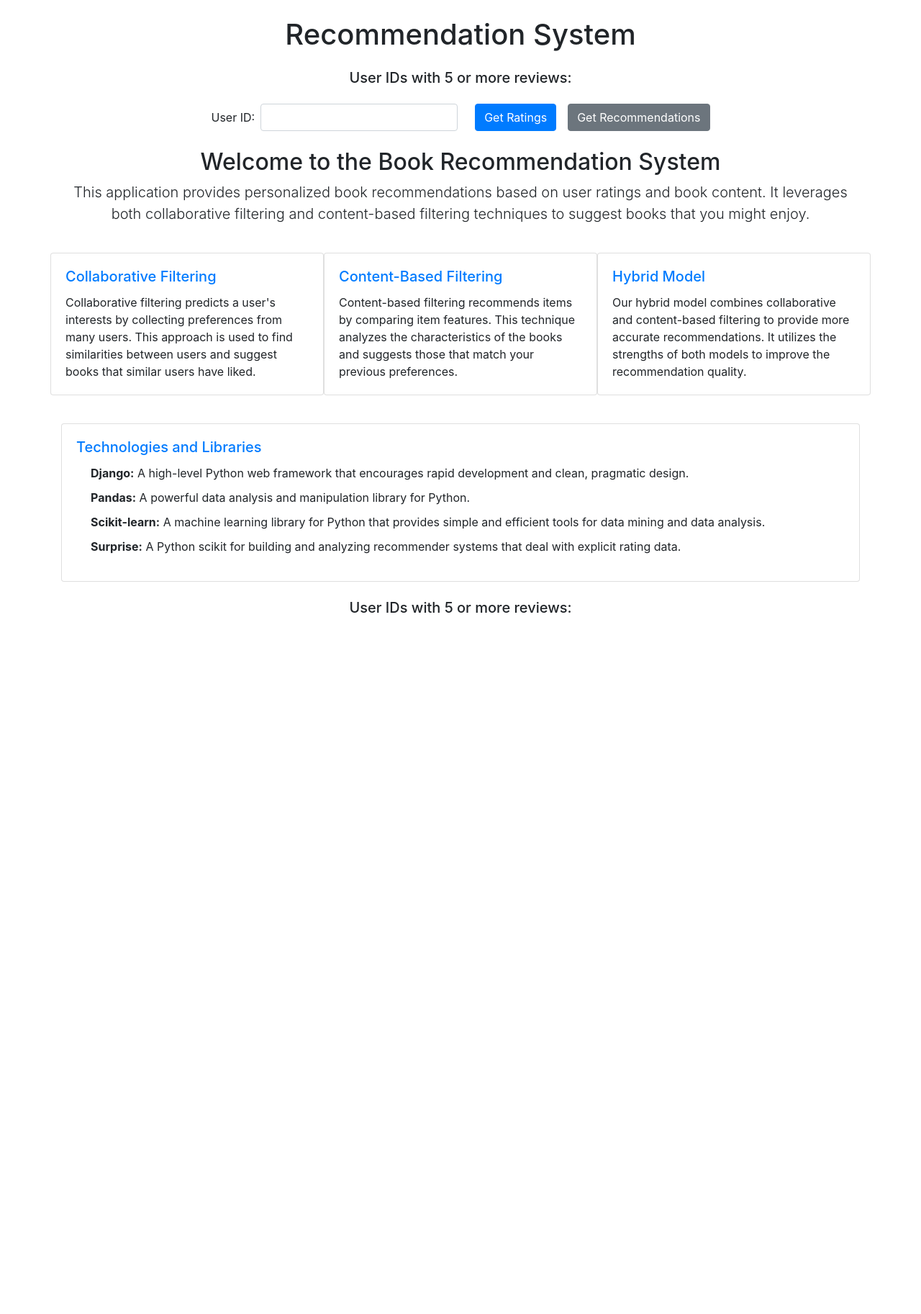
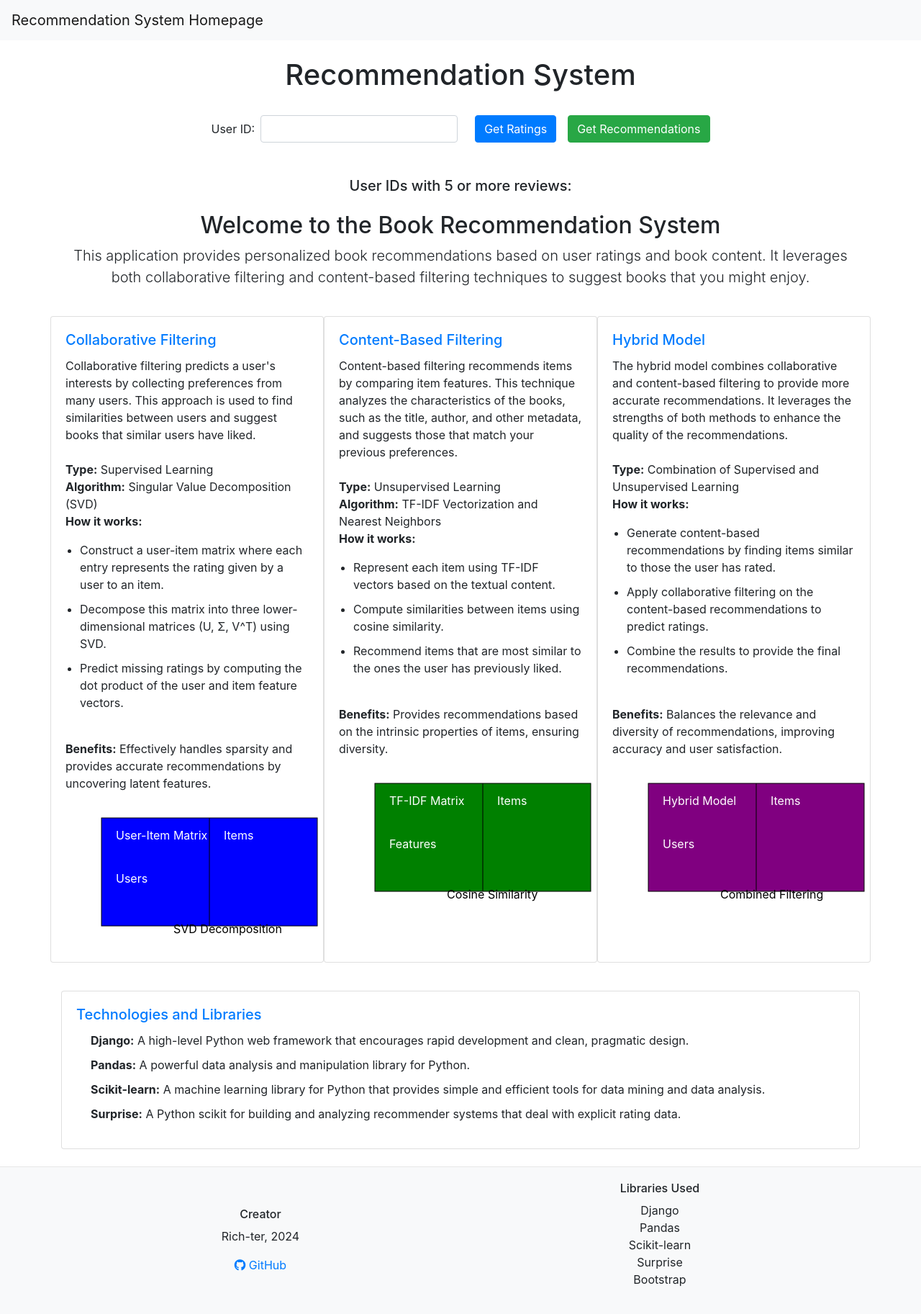
Before and after one commit to rich-ter/book-recommendation-algorithm, a Django app: page / in a window 1280 px wide. Shown: the whole page at 72% size. Before the commit the page ends 851 px from the top, so only its background shows below. Run offline with Django 4.2, Linux system fonts and the light colour scheme; data that the repository does not hold is empty; some libraries are stand-ins or nearby versions.

Commit message:
fixing homepage, readme.md

```diff
--- a/recommendationproject/reccommendationapp/templates/reccommendationapp/base.html
+++ b/recommendationproject/reccommendationapp/templates/reccommendationapp/base.html
@@ -5,6 +5,8 @@
     <title>{% block title %}Recommendation System{% endblock %}</title>
     <!-- Bootstrap CSS -->
     <link rel="stylesheet" href="https://stackpath.bootstrapcdn.com/bootstrap/4.5.2/css/bootstrap.min.css">
+    <!-- FontAwesome for icons -->
+    <link rel="stylesheet" href="https://cdnjs.cloudflare.com/ajax/libs/font-awesome/5.15.4/css/all.min.css">
     <style>
         .rating-star {
             color: gold;
@@ -31,12 +33,42 @@
             font-size: 1.25rem;
             font-weight: 300;
         }
+        footer {
+            background-color: #f8f9fa;
+            padding: 20px 0;
+            text-align: center;
+            border-top: 1px solid #e7e7e7;
+        }
+        .footer-content {
+            display: flex;
+            justify-content: space-around;
+            align-items: center;
+        }
+        .footer-content div {
+            margin: 0 10px;
+        }
     </style>
 </head>
 <body>
+    <nav class="navbar navbar-expand-lg navbar-light bg-light">
+        <a class="navbar-brand" href="{% url 'homepage' %}">Recommendation System Homepage</a>
+        <button class="navbar-toggler" type="button" data-toggle="collapse" data-target="#navbarNav" aria-controls="navbarNav" aria-expanded="false" aria-label="Toggle navigation">
+            <span class="navbar-toggler-icon"></span>
+        </button>
+    </nav>
+
     <div class="container text-center my-4">
-        <h1>Recommendation System</h1>
-    </div>
+                <h1>Recommendation System</h1><br>
+
+        <form class="form-inline justify-content-center mb-4" id="userForm">
+            <div class="form-group mx-2">
+                <label for="user_id">User ID:</label>
+                <input type="text" class="form-control mx-2" id="user_id" name="user_id" value="{% if selected_user_id %}{{ selected_user_id }}{% endif %}" required>
+            </div>
+            <button type="button" class="btn btn-primary mx-2" onclick="submitRatingsForm()">Get Ratings</button>
+            <button type="button" class="btn btn-success mx-2" onclick="submitRecommendationsForm()">Get Recommendations</button>
+        </form>
+    </div><br>
 
     <div class="container">
         <div class="mb-4 text-center">
@@ -48,19 +80,28 @@
             </div>
         </div>
 
-        <div class="text-center mb-4">
-            <form id="userForm" class="form-inline justify-content-center">
-                <div class="form-group mx-2">
-                    <label for="user_id">User ID:</label>
-                    <input type="text" class="form-control mx-2" id="user_id" name="user_id" value="{% if selected_user_id %}{{ selected_user_id }}{% endif %}" required>
-                </div>
-                <button type="button" class="btn btn-primary mx-2" onclick="submitRatingsForm()">Get Ratings</button>
-                <button type="button" class="btn btn-secondary mx-2" onclick="submitRecommendationsForm()">Get Recommendations</button>
-            </form>
-        </div>
-
         {% block content %}{% endblock %}
     </div>
+
+    <footer>
+        <div class="footer-content container">
+            <div>
+                <h6>Creator</h6>
+                <p>Rich-ter, 2024</p>
+                <a href="https://github.com/rich-ter" target="_blank"><i class="fab fa-github"></i> GitHub</a>
+            </div>
+            <div>
+                <h6>Libraries Used</h6>
+                <ul class="list-unstyled">
+                    <li>Django</li>
+                    <li>Pandas</li>
+                    <li>Scikit-learn</li>
+                    <li>Surprise</li>
+                    <li>Bootstrap</li>
+                </ul>
+            </div>
+        </div>
+    </footer>
 
     <!-- Bootstrap JS and dependencies -->
     <script src="https://code.jquery.com/jquery-3.5.1.slim.min.js"></script>
--- a/recommendationproject/reccommendationapp/templates/reccommendationapp/homepage.html
+++ b/recommendationproject/reccommendationapp/templates/reccommendationapp/homepage.html
@@ -15,23 +15,79 @@
             <h5 class="card-title">Collaborative Filtering</h5>
             <p class="card-text">
                 Collaborative filtering predicts a user's interests by collecting preferences from many users. This approach is used to find similarities between users and suggest books that similar users have liked.
+                <br><br>
+                <strong>Type:</strong> Supervised Learning<br>
+                <strong>Algorithm:</strong> Singular Value Decomposition (SVD)<br>
+                <strong>How it works:</strong>
+                <ul>
+                    <li>Construct a user-item matrix where each entry represents the rating given by a user to an item.</li>
+                    <li>Decompose this matrix into three lower-dimensional matrices (U, Σ, V^T) using SVD.</li>
+                    <li>Predict missing ratings by computing the dot product of the user and item feature vectors.</li>
+                </ul>
+                <br>
+                <strong>Benefits:</strong> Effectively handles sparsity and provides accurate recommendations by uncovering latent features.
             </p>
+            <svg height="200" width="400">
+                <rect x="50" y="20" width="300" height="150" style="fill:blue;stroke-width:1;stroke:black"/>
+                <text x="70" y="50" fill="white">User-Item Matrix</text>
+                <line x1="200" y1="20" x2="200" y2="170" style="stroke:black;stroke-width:1"/>
+                <text x="70" y="110" fill="white">Users</text>
+                <text x="220" y="50" fill="white">Items</text>
+                <text x="150" y="180" fill="black">SVD Decomposition</text>
+            </svg>
         </div>
     </div>
     <div class="card">
         <div class="card-body">
             <h5 class="card-title">Content-Based Filtering</h5>
             <p class="card-text">
-                Content-based filtering recommends items by comparing item features. This technique analyzes the characteristics of the books and suggests those that match your previous preferences.
+                Content-based filtering recommends items by comparing item features. This technique analyzes the characteristics of the books, such as the title, author, and other metadata, and suggests those that match your previous preferences.
+                <br><br>
+                <strong>Type:</strong> Unsupervised Learning<br>
+                <strong>Algorithm:</strong> TF-IDF Vectorization and Nearest Neighbors<br>
+                <strong>How it works:</strong>
+                <ul>
+                    <li>Represent each item using TF-IDF vectors based on the textual content.</li>
+                    <li>Compute similarities between items using cosine similarity.</li>
+                    <li>Recommend items that are most similar to the ones the user has previously liked.</li>
+                </ul>
+                <br>
+                <strong>Benefits:</strong> Provides recommendations based on the intrinsic properties of items, ensuring diversity.
             </p>
+            <svg height="200" width="400">
+                <rect x="50" y="20" width="300" height="150" style="fill:green;stroke-width:1;stroke:black"/>
+                <text x="70" y="50" fill="white">TF-IDF Matrix</text>
+                <line x1="200" y1="20" x2="200" y2="170" style="stroke:black;stroke-width:1"/>
+                <text x="70" y="110" fill="white">Features</text>
+                <text x="220" y="50" fill="white">Items</text>
+                <text x="150" y="180" fill="black">Cosine Similarity</text>
+            </svg>
         </div>
     </div>
     <div class="card">
         <div class="card-body">
             <h5 class="card-title">Hybrid Model</h5>
             <p class="card-text">
-                Our hybrid model combines collaborative and content-based filtering to provide more accurate recommendations. It utilizes the strengths of both models to improve the recommendation quality.
+                The hybrid model combines collaborative and content-based filtering to provide more accurate recommendations. It leverages the strengths of both methods to enhance the quality of the recommendations.
+                <br><br>
+                <strong>Type:</strong> Combination of Supervised and Unsupervised Learning<br>
+                <strong>How it works:</strong>
+                <ul>
+                    <li>Generate content-based recommendations by finding items similar to those the user has rated.</li>
+                    <li>Apply collaborative filtering on the content-based recommendations to predict ratings.</li>
+                    <li>Combine the results to provide the final recommendations.</li>
+                </ul>
+                <br>
+                <strong>Benefits:</strong> Balances the relevance and diversity of recommendations, improving accuracy and user satisfaction.
             </p>
+            <svg height="200" width="400">
+                <rect x="50" y="20" width="300" height="150" style="fill:purple;stroke-width:1;stroke:black"/>
+                <text x="70" y="50" fill="white">Hybrid Model</text>
+                <line x1="200" y1="20" x2="200" y2="170" style="stroke:black;stroke-width:1"/>
+                <text x="70" y="110" fill="white">Users</text>
+                <text x="220" y="50" fill="white">Items</text>
+                <text x="150" y="180" fill="black">Combined Filtering</text>
+            </svg>
         </div>
     </div>
 </div>
@@ -48,13 +104,5 @@
     </div>
 </div>
 
-<div class="text-center mb-4">
-    <h5>User IDs with 5 or more reviews:</h5>
-    <div>
-        {% for id in random_user_ids %}
-            <a href="{% url 'user_ratings' id %}" class="btn btn-info btn-sm m-1">{{ id }}</a>
-        {% endfor %}
-    </div>
-</div>
 
 {% endblock %}
--- a/recommendationproject/reccommendationapp/templates/reccommendationapp/user_ratings.html
+++ b/recommendationproject/reccommendationapp/templates/reccommendationapp/user_ratings.html
@@ -31,8 +31,4 @@
         <p>No ratings found for this user.</p>
     {% endif %}
 </div>
-
-<button type="button" class="btn btn-secondary mx-2" onclick="fetchRecommendations({{ user_id }})">Get Recommendations</button>
-
-<div id="recommendations" class="row mt-4"></div>
 {% endblock %}
```
Also changed, not shown: readme.md.
